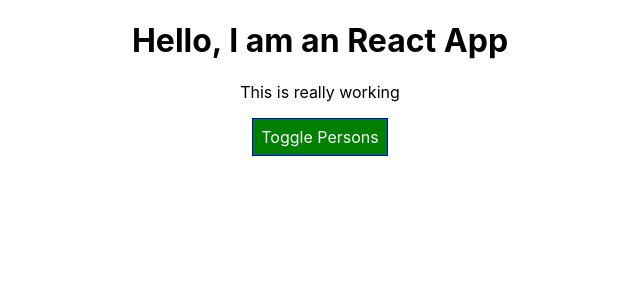
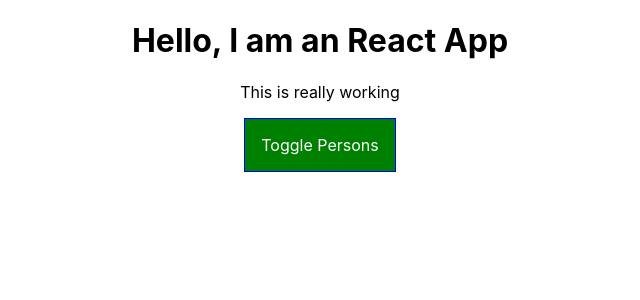
Before and after one commit to NovaVerra/ReactGuide, a React (Create React App) app: page / in a window 1280 px wide. Shown: the top 300 px of the page, without its empty margins (320-960 px from the left). Built offline with nearby package versions, Linux system fonts and the light colour scheme.

Commit message:
R29 - Adding Pseudo Selectors

```diff
--- a/src/App.js
+++ b/src/App.js
@@ -1,7 +1,5 @@
 import React, { Component } from 'react'
-import Radium from 'radium'
 import styles from './App.module.css'
-
 import Person from './Person/Person'
 
 class App extends Component {
@@ -52,17 +50,10 @@ class App extends Component {
 	}
 
 	render () {
-		const style = {
-			backgroundColor: "green",
-			color: "white",
-			font: "inherit",
-			border: "1px solid blue",
-			padding: "8px",
-			cursor: "pointer",
-		}
-
 		// CONDITIONAL RENDERING
 		let persons = null
+		let btnStyle = ''
+
 		if (this.state.showPersons) {
 			persons = (
 				<div>
@@ -71,13 +62,12 @@ class App extends Component {
 							key={person.id}
 							name={person.name}
 							age={person.age}
-							click={this.deletePersonHandler.bind(this, index)}
+							click={() => this.deletePersonHandler.bind(this, index)}
 							change={(event) => this.nameChangeHandler(event, person.id)}/>
 					})}
 				</div>
 			)
-
-			style.backgroundColor = 'red'
+			btnStyle = styles.Red
 		}
 
 		const classes = []
@@ -93,8 +83,8 @@ class App extends Component {
 				<h1>Hello, I am an React App</h1>
 				<p className={classes.join(' ')}>This is really working</p>
 				<button
-					onClick={this.togglePersonsHandler}
-					style={style}>Toggle Persons</button>
+					className={btnStyle}
+					onClick={this.togglePersonsHandler}>Toggle Persons</button>
 				{persons}
 			</div>
 		)
--- a/src/App.module.css
+++ b/src/App.module.css
@@ -9,3 +9,27 @@
 .bold {
   font-weight: bold;
 }
+
+.App button {
+  border: 1px solid blue;
+  background-color: green;
+  color: white;
+  font: inherit;
+  padding: 16px;
+  cursor: pointer;
+}
+
+.App button:hover {
+  background-color: lightgreen;
+  color: black;
+}
+
+.App button.Red {
+  background-color: red;
+  color: white;
+}
+
+.App button.Red:hover {
+  background-color: salmon;
+  color: black;
+}
```
